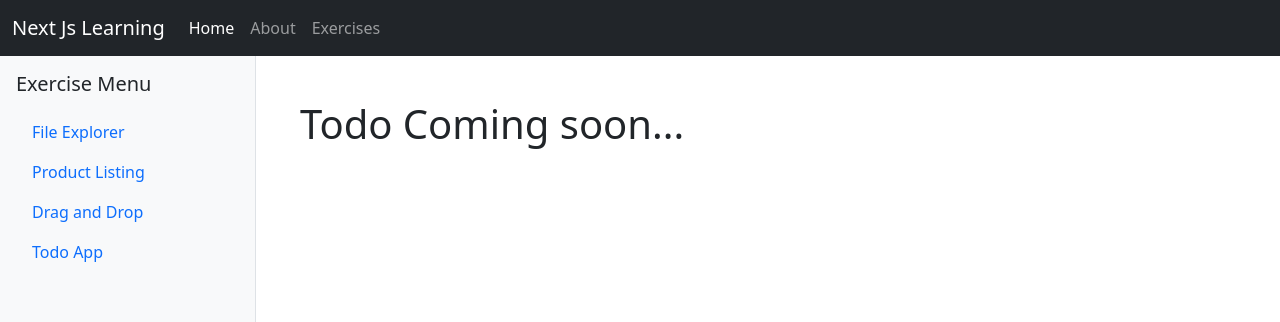
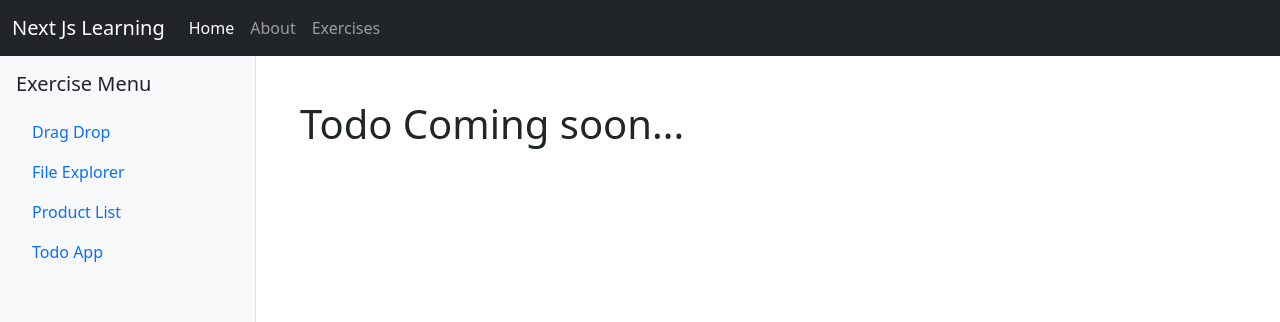
Before and after one commit to msrajawat298/MachineCoding, a Next.js app in the folder Sandbox/: page /exercises/todo-app in a window 1280 px wide. Shown: the top 322 px of the page. Built offline with nearby package versions, Linux system fonts and the light colour scheme.

Commit message:
refactor: fetch all exersices dynamic

```diff
--- a/Sandbox/src/component/Sidebar/index.jsx
+++ b/Sandbox/src/component/Sidebar/index.jsx
@@ -1,31 +1,29 @@
+import fs from "fs";
+import path from "path";
 import Link from "next/link";
 
+const getExerciseFolders = () => {
+  const exercisesPath = path.join(process.cwd(), "src/app/exercises"); // Adjust based on your project structure
+  return fs.readdirSync(exercisesPath).filter((file) => {
+    return fs.statSync(path.join(exercisesPath, file)).isDirectory();
+  });
+};
+
 const Sidebar = () => {
+  const exerciseFolders = getExerciseFolders();
+
   return (
     <div className="sidebar bg-light" style={{ width: "20%", minHeight: "100vh", borderRight: "1px solid #dee2e6" }}>
       <div className="p-3">
         <h5 className="mb-3">Exercise Menu</h5>
         <ul className="nav flex-column">
-          <li className="nav-item">
-            <Link className="nav-link" href="/exercises/file-explorer">
-              File Explorer
-            </Link>
-          </li>
-          <li className="nav-item">
-            <Link className="nav-link" href="/exercises/product-list">
-              Product Listing
-            </Link>
-          </li>
-          <li className="nav-item">
-            <Link className="nav-link" href="/exercises/drag-drop">
-              Drag and Drop
-            </Link>
-          </li>
-          <li className="nav-item">
-            <Link className="nav-link" href="/exercises/todo-app">
-              Todo App
-            </Link>
-          </li>
+          {exerciseFolders.map((folder, index) => (
+            <li key={index} className="nav-item">
+              <Link className="nav-link" href={`/exercises/${folder}`}>
+                {folder.replace(/-/g, " ").replace(/\b\w/g, (char) => char.toUpperCase())}
+              </Link>
+            </li>
+          ))}
         </ul>
       </div>
     </div>
```
